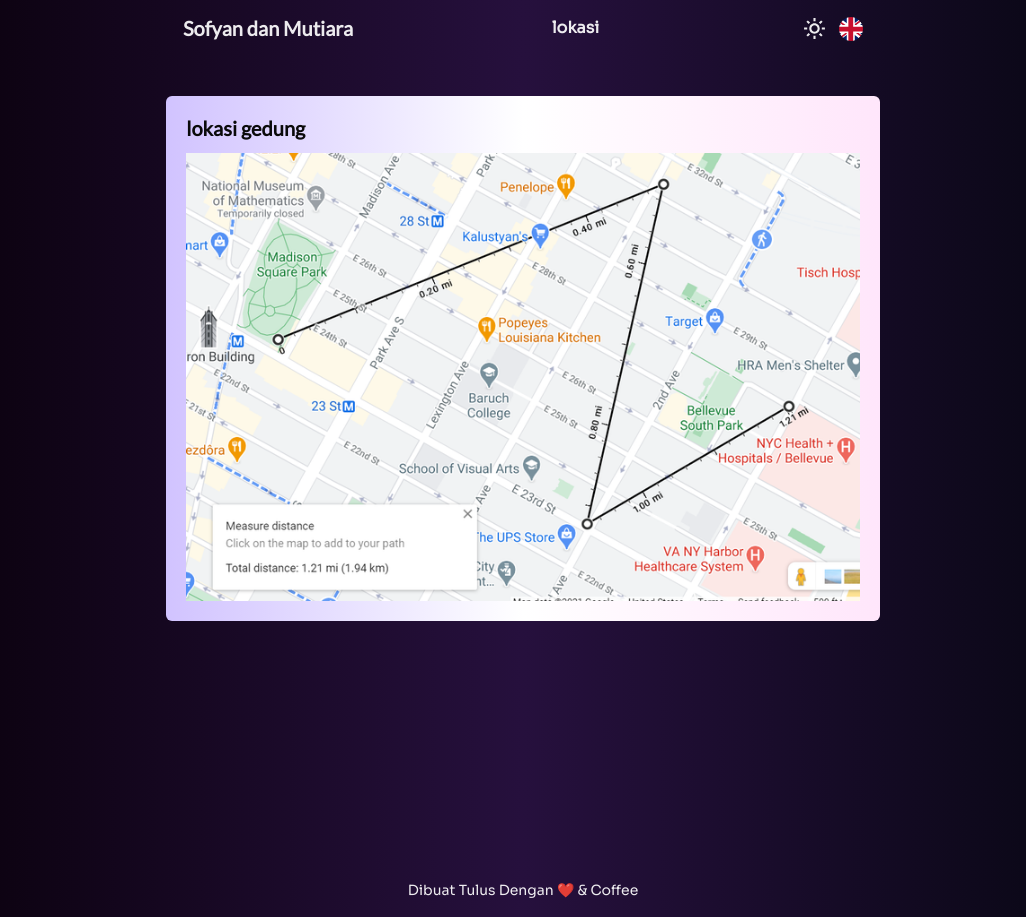
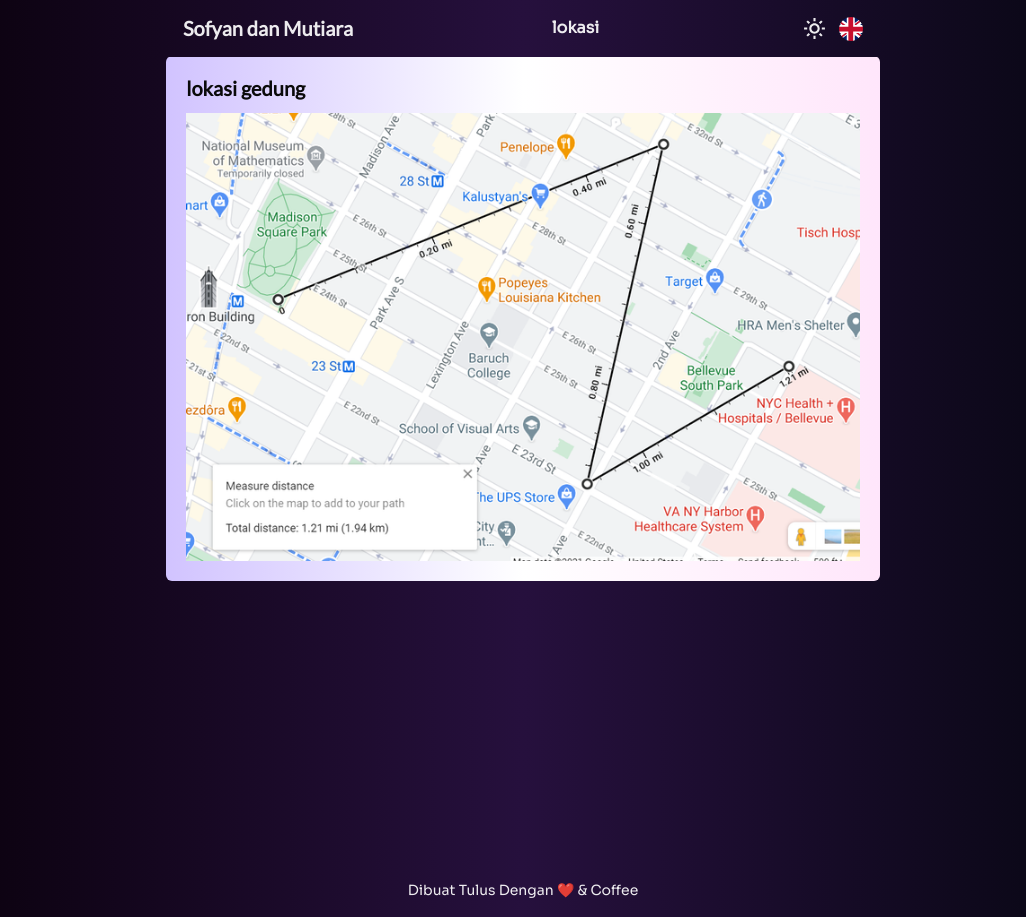
Before and after one commit to ahmadpiee/engagement, a Next.js app: page /location in a window 1280 px wide. Shown: the whole page, without its empty margins (117-1143 px from the left). Built offline with nearby package versions, Linux system fonts and the light colour scheme.

Commit message:
update deps, and fix layout error

```diff
--- a/components/global/Layout.tsx
+++ b/components/global/Layout.tsx
@@ -17,7 +17,7 @@
   return (
     <Box {...props} as="main">
       <Head>
-        <title>{title} - asof&apos;s</title>
+        <title>{title + ' ' + 'asof&apos;s'}</title>
         <meta name="description" content={description} />
         <meta name="keywords" content={keywords} />
         <meta
--- a/components/global/header/index.tsx
+++ b/components/global/header/index.tsx
@@ -147,7 +147,7 @@
           >
 
             <IconButton size="xs" bg="transparent" aria-label="button">
-              <Image layout="fill" alt="Id Flag" src={IdFlag} />
+              <Image alt="Id Flag" src={IdFlag} />
             </IconButton>
 
           </Link>)
--- a/components/template/LocationPage.tsx
+++ b/components/template/LocationPage.tsx
@@ -1,9 +1,5 @@
 import React from 'react'
 import dynamic from 'next/dynamic'
-import { NextPage } from 'next'
-import Layout from '@components/global/Layout'
-import { localize } from '@utils/lib/formatter'
-import { useRouter } from 'next/router'
 import MapImage from '@public/assets/images/mapgoogle.png'
 
 const LocationCard = dynamic(
@@ -11,17 +7,8 @@
   { ssr: false },
 )
 
-const Location: NextPage = () => {
-  const { locale } = useRouter()
-  return (
-    <Layout
-      id="location"
-      title={`${localize(locale, 'location')}`}
-      pt={{ base: '10' }}
-    >
-      <LocationCard src={MapImage} />
-    </Layout>
-  )
+const Location: React.FC = () => {
+  return <LocationCard src={MapImage} />
 }
 
 export default Location
--- a/next.config.js
+++ b/next.config.js
@@ -1,5 +1,3 @@
-/** @type {import('next').NextConfig} */
-
 const runtimeCaching = require('next-pwa/cache')
 const isProd = process.env.NODE_ENV === 'production'
 
--- a/package.json
+++ b/package.json
@@ -24,11 +24,10 @@
     "@fontsource/lato": "4.5.9",
     "@fontsource/noto-naskh-arabic": "4.5.9",
     "@fontsource/sora": "4.5.10",
-    "babel-plugin-module-resolver": "4.1.0",
     "framer-motion": "7.3.5",
     "next": "13.0.0",
     "next-pwa": "5.6.0",
-    "next-seo": "5.5.0",
+    "next-seo": "^5.11.0",
     "react": "18.2.0",
     "react-dom": "18.2.0",
     "react-icons": "4.4.0",
--- a/pages/_document.tsx
+++ b/pages/_document.tsx
@@ -28,7 +28,6 @@
         <meta property="og:locale" content="id_ID" />
         <meta property="og:locale:alternate" content="en_US" />
         <meta name="apple-mobile-web-app-status-bar" content="#FFFFFF" />
-        {/* twitter */}
         <meta name="twitter:url" content="https://muti.asof.dev" />
         <meta name="twitter:card" content="muti.asof.dev" />
         <meta name="twitter:title" content="Engagement Website" />
--- a/pages/location/index.tsx
+++ b/pages/location/index.tsx
@@ -2,6 +2,9 @@
 import dynamic from 'next/dynamic'
 import { NextPage } from 'next'
 import useLoading from '@hooks/useLoading'
+import { useRouter } from 'next/router'
+import { localize } from '@utils/lib/formatter'
+import Layout from '@components/global/Layout'
 
 const LocationPage = dynamic(() => import('@components/template/LocationPage'))
 const ProgressIndetermine = dynamic(
@@ -10,8 +13,13 @@
 
 const Location: NextPage = () => {
   const { loading } = useLoading()
+  const { locale } = useRouter()
 
-  return <>{loading ? <ProgressIndetermine /> : <LocationPage />}</>
+  return (
+    <Layout id="location" title={`${localize(locale, 'location')}`}>
+      {loading ? <ProgressIndetermine /> : <LocationPage />}
+    </Layout>
+  )
 }
 
 export default Location
```
Also changed, not shown: components/template/LandingPage.tsx (+2 -6 lines), pages/index.tsx (+14 -3 lines), 1 other file (tests, documents, lock files or other folders).
